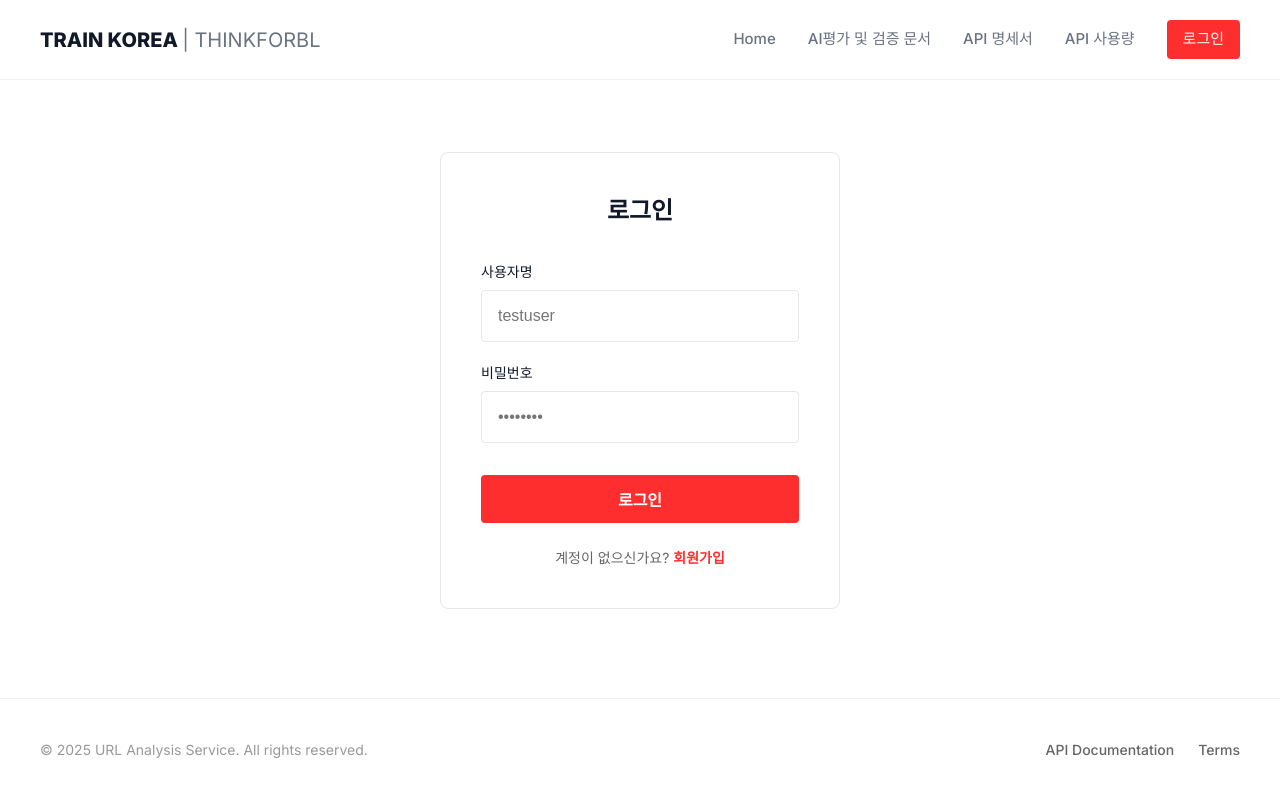
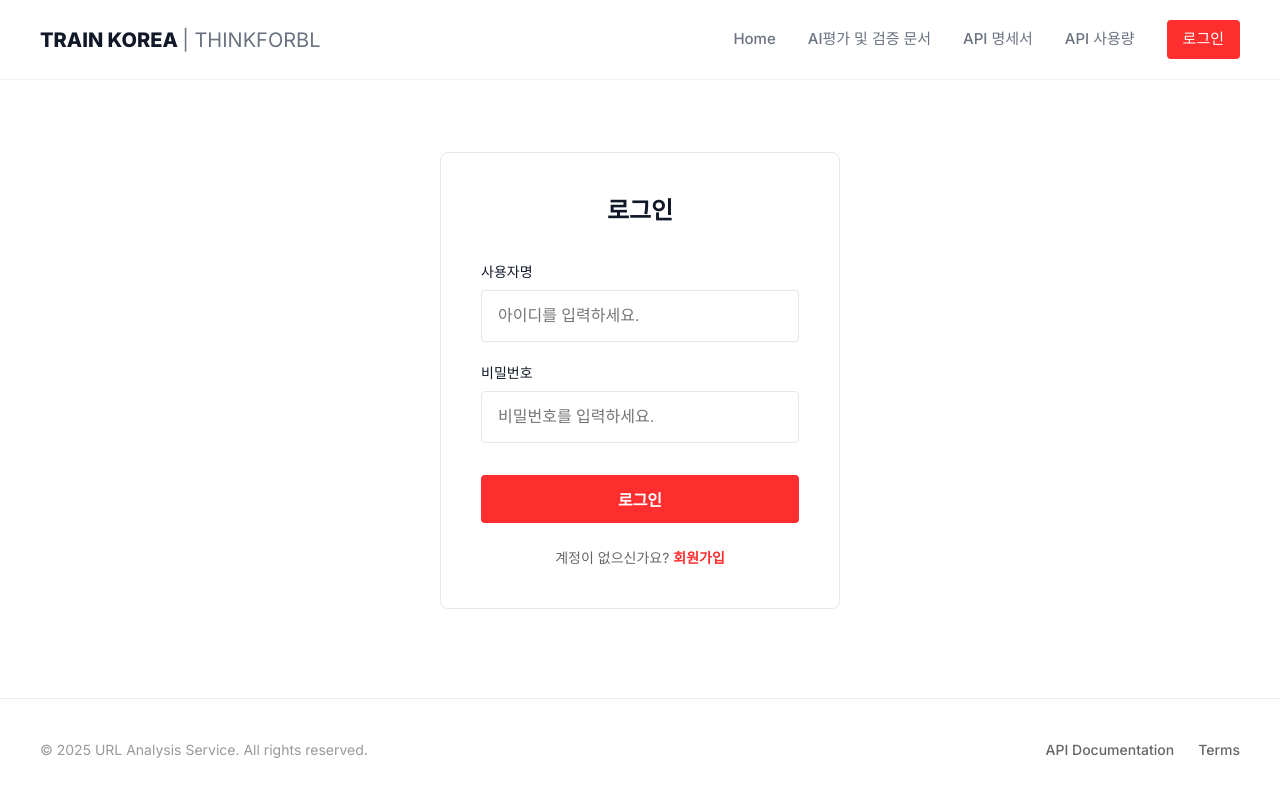
Before and after one commit to KANG-Hyeong-uk/opensource_K, a React (Vite) app in the folder frontend/: page /login in a window 1280 px wide. Shown: the top 796 px of the page. Built offline with nearby package versions, Linux system fonts and the light colour scheme.

Commit message:
Update login functionality

```diff
--- a/frontend/src/pages/Login.jsx
+++ b/frontend/src/pages/Login.jsx
@@ -73,7 +73,7 @@ const Login = () => {
                             type="text"
                             name="username"
                             className="input-field"
-                            placeholder="testuser"
+                            placeholder="아이디를 입력하세요."
                             value={formData.username}
                             onChange={handleChange}
                             disabled={loading}
@@ -86,7 +86,7 @@ const Login = () => {
                             type="password"
                             name="password"
                             className="input-field"
-                            placeholder="••••••••"
+                            placeholder="비밀번호를 입력하세요."
                             value={formData.password}
                             onChange={handleChange}
                             disabled={loading}
```
